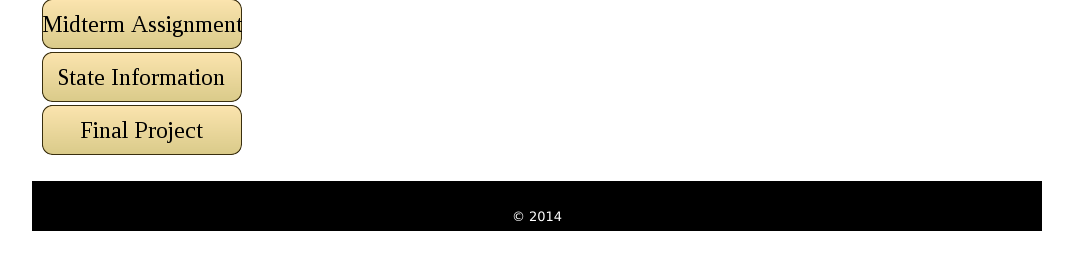
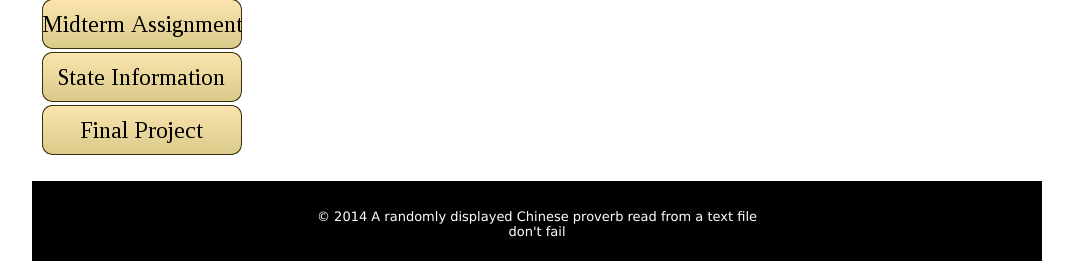
Before and after one commit to rothgar/msit570, a PHP site: page / in a window 1280 px wide. Shown: the part 590-859 px from the top of the page, without its empty margins (108-1181 px from the left). Before the commit the page ends 821 px from the top, so only its background shows below. Run offline with PHP 8.4, Linux system fonts and the light colour scheme; some libraries are stand-ins or nearby versions.

Commit message:
discovery project 5-5 part 2

```diff
--- a/ChineseZodiac/include/inc_footer.php
+++ b/ChineseZodiac/include/inc_footer.php
@@ -1 +1,8 @@
 &copy; 2014
+<?php
+$prov_array = file("proverbs.txt", FILE_IGNORE_NEW_LINES | FILE_SKIP_EMPTY_LINES);
+$proverbcount = count($prov_array);
+$index = rand(0, $proverbcount-1);
+echo "A randomly displayed Chinese proverb read from a text file<br />";
+echo $prov_array[$index];
+?>
--- a/ChineseZodiac/style.css
+++ b/ChineseZodiac/style.css
@@ -33,7 +33,7 @@ p {
     float: left;
 }
 #footer {
-    height: 40px;
+    height: 70px;
     width: 1000px;
     background-color:black;
     color:white;
```
